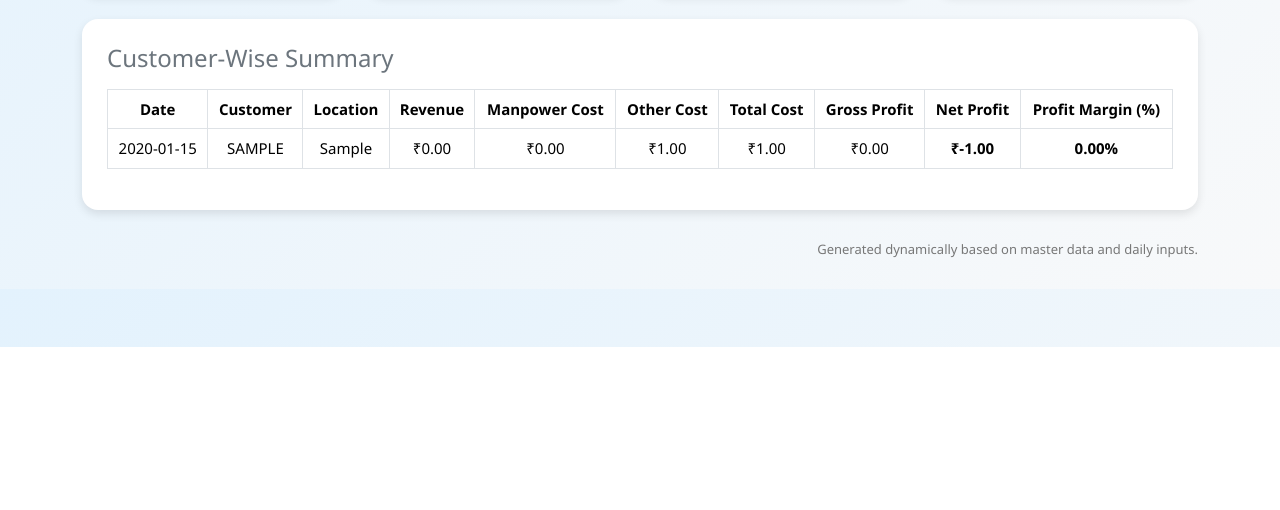
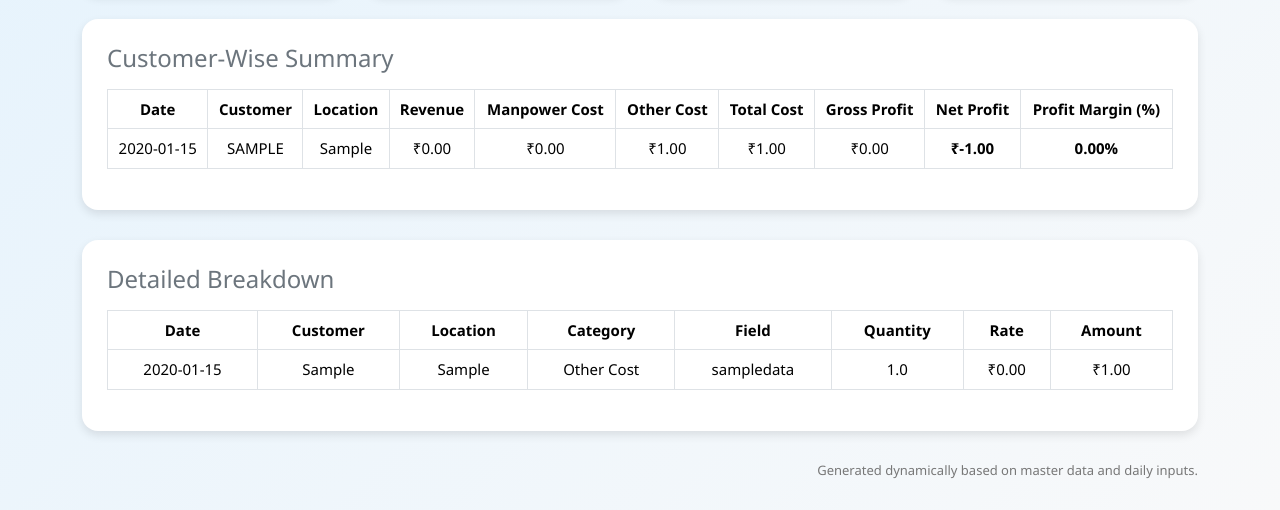
Before and after one commit to ashish86git/p-l-l, a Flask app: page /summary in a window 1280 px wide. Shown: the part 453-963 px from the top of the page. Before the commit the page ends 800 px from the top, so only its background shows below. Run offline with Flask 3, Linux system fonts and the light colour scheme; tables that the repository leaves empty hold one stand-in row (values such as "Sample post").

Commit message:
Add files via upload

```diff
--- a/templates/summary.html
+++ b/templates/summary.html
@@ -32,21 +32,14 @@
     tbody tr:hover {
       background-color: #f1f3f6;
     }
-    .profit-positive {
-      color: green;
-      font-weight: 600;
-    }
-    .profit-negative {
-      color: red;
-      font-weight: 600;
-    }
+    .profit-positive { color: green; font-weight: 600; }
+    .profit-negative { color: red; font-weight: 600; }
     .footer-note {
       font-size: 13px;
       color: #777;
       text-align: right;
       margin-top: 10px;
     }
-    /* Dashboard summary cards */
     .stats-card {
       border-radius: 16px;
       padding: 20px;
@@ -54,13 +47,8 @@
       box-shadow: 0 3px 10px rgba(0,0,0,0.1);
       transition: transform 0.2s ease-in-out;
     }
-    .stats-card:hover {
-      transform: translateY(-3px);
-    }
-    .stats-icon {
-      font-size: 30px;
-      opacity: 0.8;
-    }
+    .stats-card:hover { transform: translateY(-3px); }
+    .stats-icon { font-size: 30px; opacity: 0.8; }
     .bg-revenue { background: linear-gradient(135deg, #00b09b, #96c93d); }
     .bg-cost { background: linear-gradient(135deg, #ff9966, #ff5e62); }
     .bg-profit { background: linear-gradient(135deg, #43cea2, #185a9d); }
@@ -139,10 +127,9 @@
     </div>
     {% endif %}
 
-    <!-- Detailed Table -->
+    <!-- Customer-Wise Summary -->
     <div class="summary-card">
       <h4 class="mb-3 text-secondary">Customer-Wise Summary</h4>
-
       {% if summary_data %}
       <div class="table-responsive">
         <table class="table table-bordered align-middle text-center">
@@ -183,11 +170,47 @@
         </table>
       </div>
       {% else %}
-      <div class="alert alert-info mt-3">
-        No summary data available for the selected filters.
-      </div>
+      <div class="alert alert-info mt-3">No summary data available.</div>
       {% endif %}
     </div>
+
+    <!-- NEW: Breakdown Summary -->
+    {% if breakdown_data %}
+    <div class="summary-card">
+      <h4 class="mb-3 text-secondary">Detailed Breakdown</h4>
+      <div class="table-responsive">
+        <table class="table table-bordered align-middle text-center">
+          <thead>
+            <tr>
+              <th>Date</th>
+              <th>Customer</th>
+              <th>Location</th>
+              <th>Category</th>
+              <th>Field</th>
+              <th>Quantity</th>
+              <th>Rate</th>
+              <th>Amount</th>
+            </tr>
+          </thead>
+          <tbody>
+            {% for row in breakdown_data %}
+            <tr>
+              <td>{{ row.date }}</td>
+              <td>{{ row.customer }}</td>
+              <td>{{ row.location }}</td>
+              <td>{{ row.category }}</td>
+              <td>{{ row.field }}</td>
+              <td>{{ row.quantity }}</td>
+              <td>₹{{ "{:,.2f}".format(row.rate) }}</td>
+              <td>₹{{ "{:,.2f}".format(row.amount) }}</td>
+            </tr>
+            {% endfor %}
+          </tbody>
+        </table>
+      </div>
+    </div>
+    {% endif %}
+
 
     <div class="footer-note">
       Generated dynamically based on master data and daily inputs.
```
